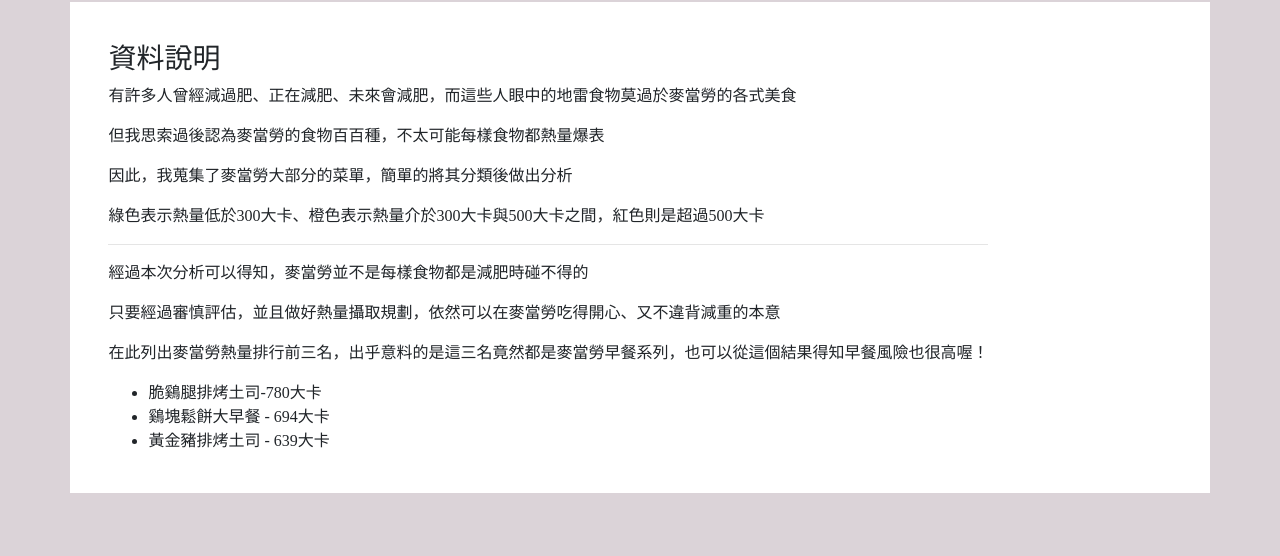
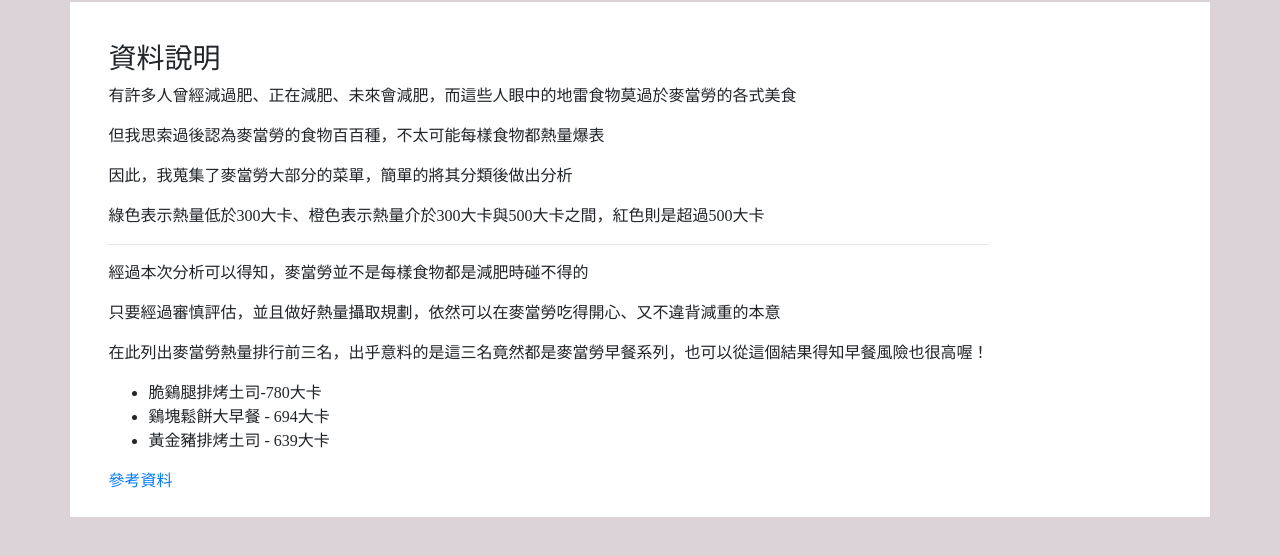
Before and after one commit to nickchang1716/McDonald-s-Calories, a plain HTML site: page index.html in a window 1280 px wide. Shown: the part 108-664 px from the top of the page. Drawn offline with nearby package versions, Linux system fonts and the light colour scheme.

Commit message:
edit reference

```diff
--- a/index.html
+++ b/index.html
@@ -49,6 +49,7 @@
           <li>鷄塊鬆餅大早餐 - 694大卡</li>
           <li>黃金豬排烤土司 - 639大卡</li>
         </ul>
+        <a href="https://ryanwangblog.com/%E5%AF%A6%E7%94%A8%E7%94%9F%E6%B4%BB%E8%B3%87%E8%A8%8A/%E6%B8%9B%E9%87%8D%E7%98%A6%E8%BA%AB/27226" target="_blank">參考資料</a>
       </div>
 
       <div id="breakfastOptions">
```
